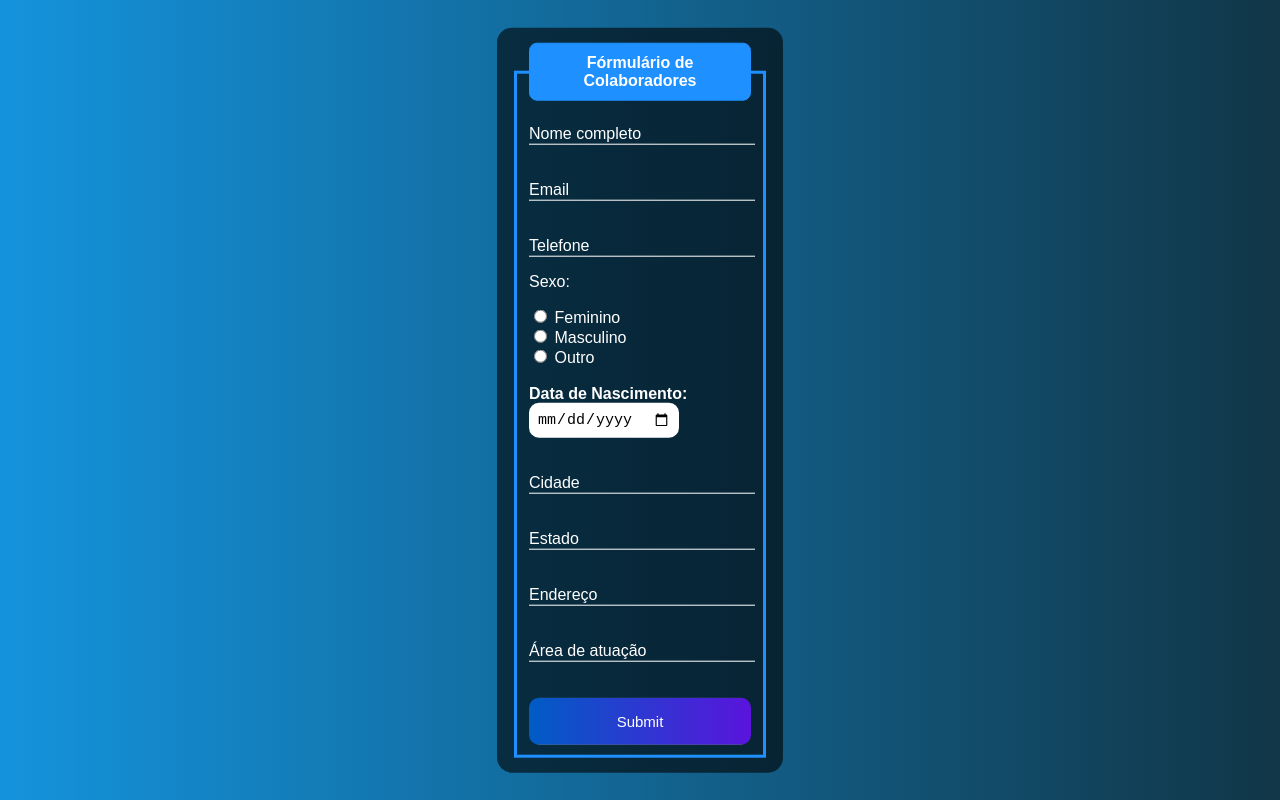
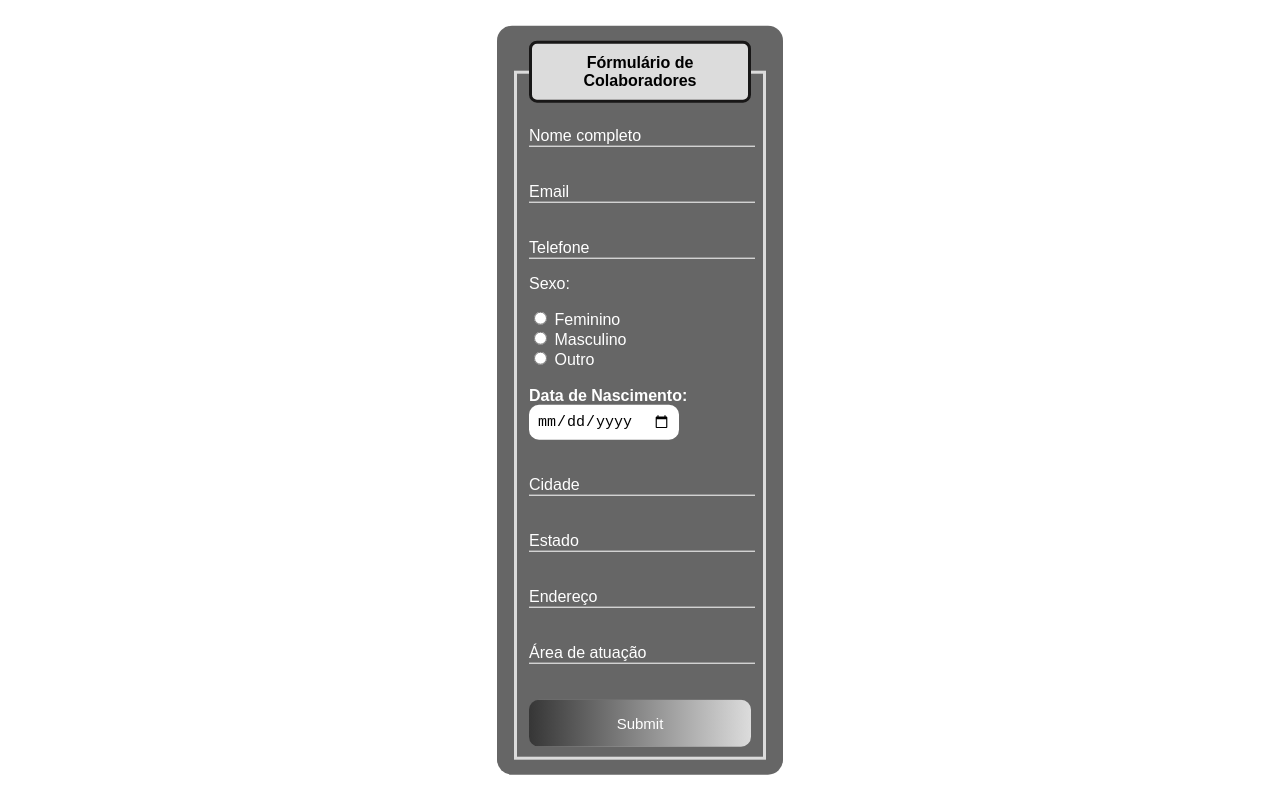
Before and after one commit to mendoncaluucas/Moveis, a plain HTML site: page Index.html in a window 1280 px wide. Drawn offline with Linux system fonts and the light colour scheme.

Commit message:
modified

```diff
--- a/Style.css
+++ b/Style.css
@@ -1,6 +1,5 @@
 body{
     font-family: Arial, Helvetica, sans-serif;
-    background-image: linear-gradient(to right, rgb(20, 147, 220), rgb(17, 54, 71));
 }
 .box{
     color: white;
@@ -14,14 +13,15 @@ body{
     width: 20%;
 }
 fieldset{
-    border: 3px solid dodgerblue;
+    border: 3px solid  #DCDCDC;
 }
 legend{
-    border: 1px solid dodgerblue;
+    border: 3px solid rgb(24, 23, 23);
     padding: 10px;
     text-align: center;
-    background-color: dodgerblue;
+    background-color: #DCDCDC;
     border-radius: 8px;
+    color:black ;
 }
 .inputBox{
     position: relative;
@@ -47,7 +47,7 @@ legend{
 .inputUser:valid ~ .labelInput{
     top: -20px;
     font-size: 12px;
-    color: dodgerblue;
+    color: gray;
 }
 #data_nascimento{
     border: none;
@@ -57,7 +57,7 @@ legend{
     font-size: 15px;
 }
 #submit{
-    background-image: linear-gradient(to right,rgb(0, 92, 197), rgb(90, 20, 220));
+    background-image: linear-gradient(to right,#363636,#DCDCDC );
     width: 100%;
     border: none;
     padding: 15px;
```
